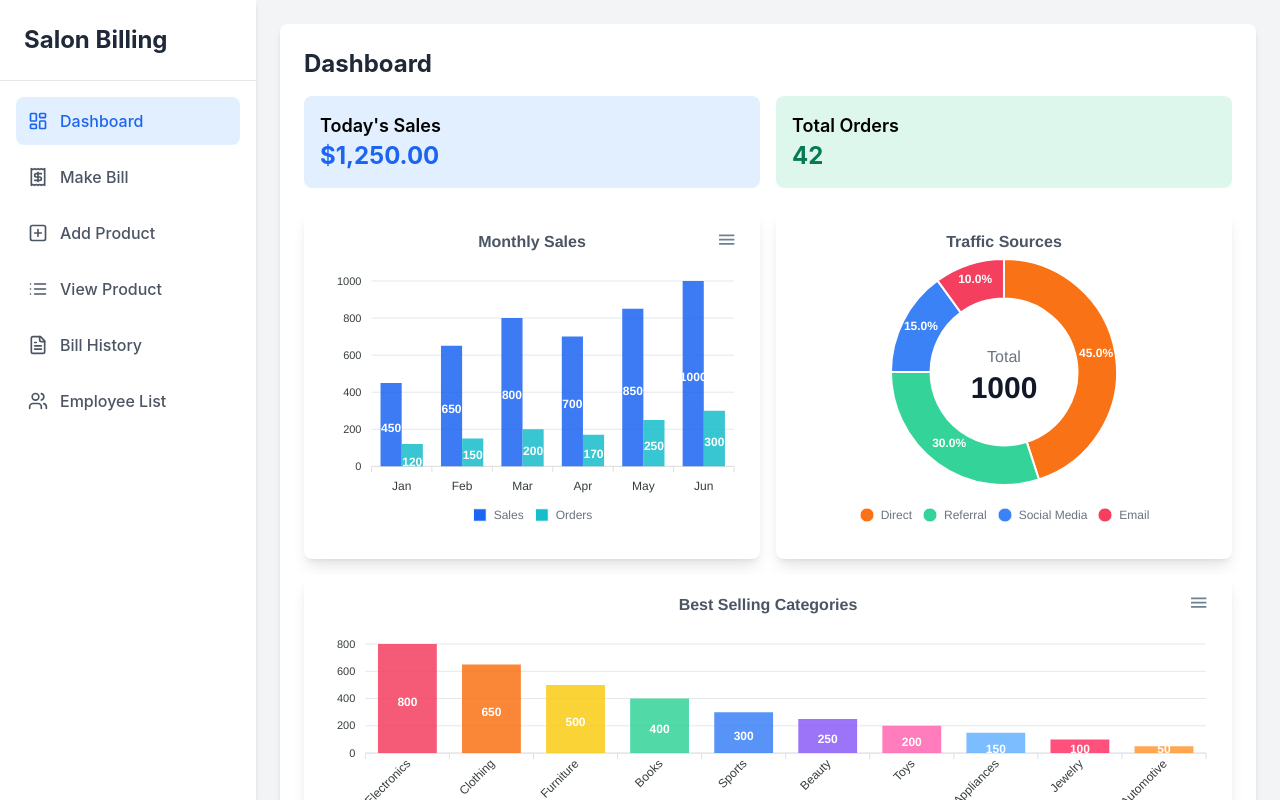
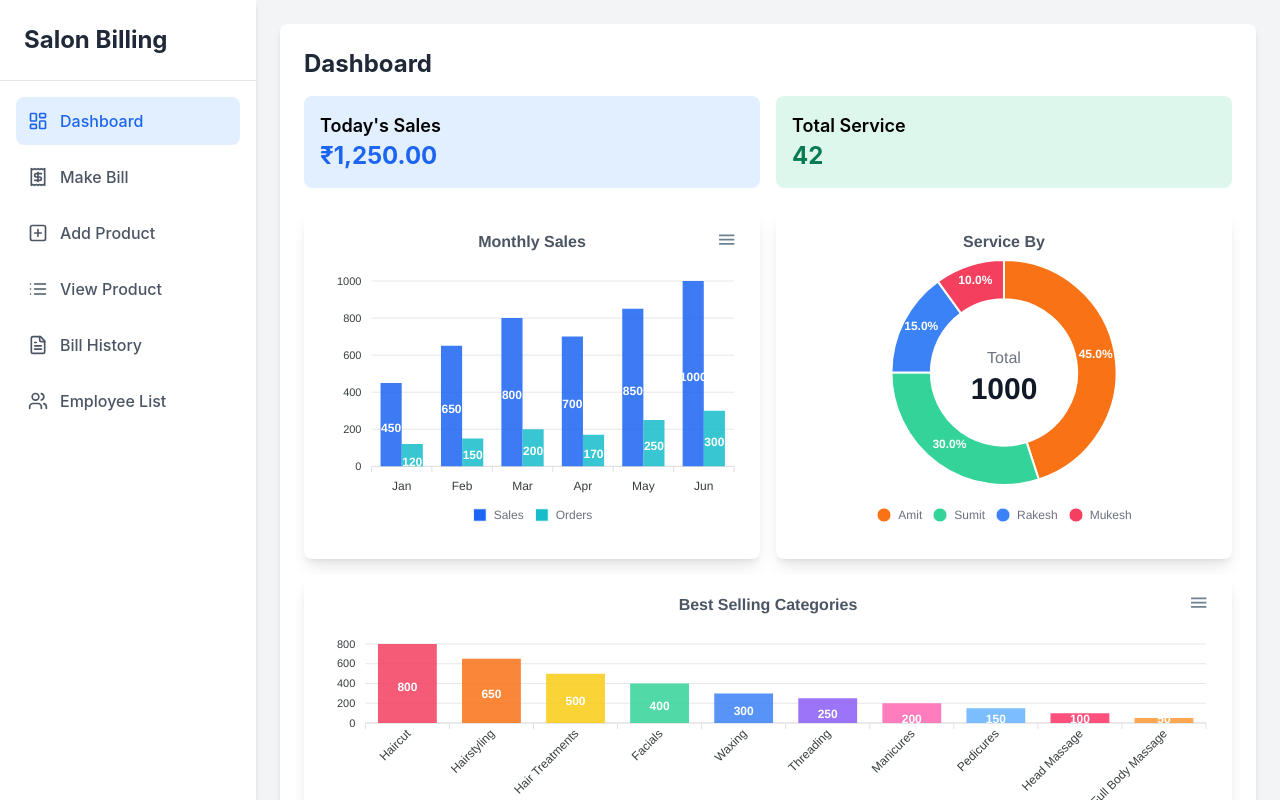
Before and after one commit to parivartanx/salon-bill, a React (Vite) app in the folder src/renderer/: page / in a window 1280 px wide. Built offline with nearby package versions, Linux system fonts and the light colour scheme.

Commit message:
Update: Static data

```diff
--- a/src/renderer/src/components/BillHistory.tsx
+++ b/src/renderer/src/components/BillHistory.tsx
@@ -11,8 +11,8 @@ interface Bill {
 const BillHistoryPage: React.FC = () => {
   // Initial bill data
   const [bills] = useState<Bill[]>([
-    { billNo: '#1001', date: '2024-02-15', customer: 'John Doe', contactNo: '9876543210', total: '$45.97' },
-    { billNo: '#1002', date: '2024-02-16', customer: 'Jane Smith', contactNo: '9123456789', total: '$32.50' },
+    { billNo: '#1001', date: '2024-02-15', customer: 'John Doe', contactNo: '9876543210', total: '₹500.50' },
+    { billNo: '#1002', date: '2024-02-16', customer: 'Jane Smith', contactNo: '9123456789', total: '₹800.25' },
     // Add more sample data as needed
   ]);
 
--- a/src/renderer/src/components/Dashboard.tsx
+++ b/src/renderer/src/components/Dashboard.tsx
@@ -45,10 +45,10 @@ const Dashboard: React.FC = () => {
     chart: {
       type: 'donut',
     },
-    labels: ['Direct', 'Referral', 'Social Media', 'Email'],
+    labels: ['Amit', 'Sumit', 'Rakesh', 'Mukesh'],
     colors: ['#F97316', '#34D399', '#3B82F6', '#F43F5E'],
     title: {
-      text: 'Traffic Sources',
+      text: 'Service By',
       align: 'center',
       style: {
         fontSize: '16px',
@@ -96,8 +96,8 @@ const Dashboard: React.FC = () => {
     colors: ['#F43F5E', '#F97316', '#FACC15', '#34D399', '#3B82F6', '#8B5CF6', '#FF66B2', '#66B2FF', '#FF3366', '#FF9933'], // Different colors for each category
     xaxis: {
       categories: [
-        'Electronics', 'Clothing', 'Furniture', 'Books', 'Sports',
-        'Beauty', 'Toys', 'Home Appliances', 'Jewelry', 'Automotive'
+        'Haircut', 'Hairstyling', 'Hair Treatments', 'Facials', 'Waxing',
+        'Threading', 'Manicures', 'Pedicures', 'Head Massage', 'Full Body Massage'
       ], // Top 10 best-selling categories
     },
     title: {
@@ -133,10 +133,10 @@ const Dashboard: React.FC = () => {
         {/* Summary Cards */}
         <div className="bg-blue-100 p-4 rounded-lg">
           <h3 className="text-lg font-semibold">Today&apos;s Sales</h3>
-          <p className="text-2xl font-bold text-blue-600">$1,250.00</p>
+          <p className="text-2xl font-bold text-blue-600">₹1,250.00</p>
         </div>
         <div className="bg-green-100 p-4 rounded-lg">
-          <h3 className="text-lg font-semibold">Total Orders</h3>
+          <h3 className="text-lg font-semibold">Total Service</h3>
           <p className="text-2xl font-bold text-green-600">42</p>
         </div>
       </div>
--- a/src/renderer/src/components/Employee.tsx
+++ b/src/renderer/src/components/Employee.tsx
@@ -10,8 +10,8 @@ interface Employee {
 
 const EmployeeListPage: React.FC = () => {
   const [employees, setEmployees] = useState<Employee[]>([
-    { id: 1, name: 'John Doe', phone: '1234567890', email: 'john@example.com' },
-    { id: 2, name: 'Jane Smith', phone: '9876543210', email: 'jane@example.com' },
+    { id: 1, name: 'Amit Kumar', phone: '1234567890', email: 'amit@gmail.com' },
+    { id: 2, name: 'Sumit kumar', phone: '9876543210', email: 'Sumit@gmail.com' },
   ]);
   const [showForm, setShowForm] = useState(false);
   const [editMode, setEditMode] = useState(false);
--- a/src/renderer/src/components/ViewItemPage.tsx
+++ b/src/renderer/src/components/ViewItemPage.tsx
@@ -16,11 +16,11 @@ type Product = {
 const ViewItemPage: React.FC = () => {
   // Sample product list
   const products: Product[] = [
-    { id: '001', name: 'Burger', price: '$8.99' },
-    { id: '002', name: 'Pizza', price: '$12.99' },
-    { id: '003', name: 'Chicken Biriyani', price: '$15.99' },
-    { id: '004', name: 'Pasta', price: '$7.99' },
-    { id: '005', name: 'Salad', price: '$5.99' },
+    { id: '001', name: 'Haircuts', price: '₹150.00' },
+    { id: '002', name: 'Hairstyling', price: '₹499.99' },
+    { id: '003', name: 'Hair Treatments', price: '₹999.00' },
+    { id: '004', name: 'Facials', price: '₹2499.99' },
+    { id: '005', name: 'Waxing', price: '₹899.00' },
   ];
 
   const [filteredProducts, setFilteredProducts] = useState<Product[]>(products);
```
